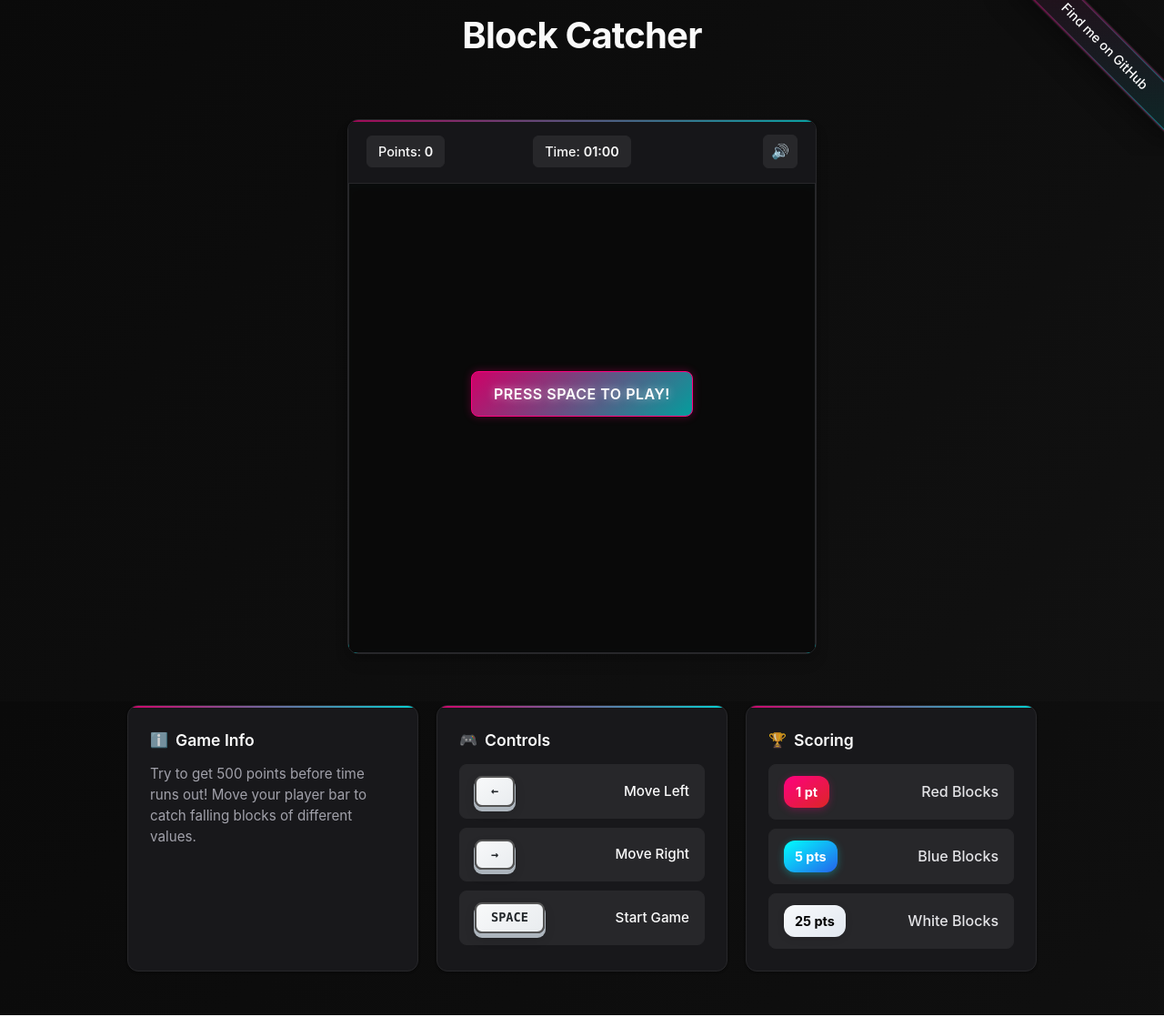
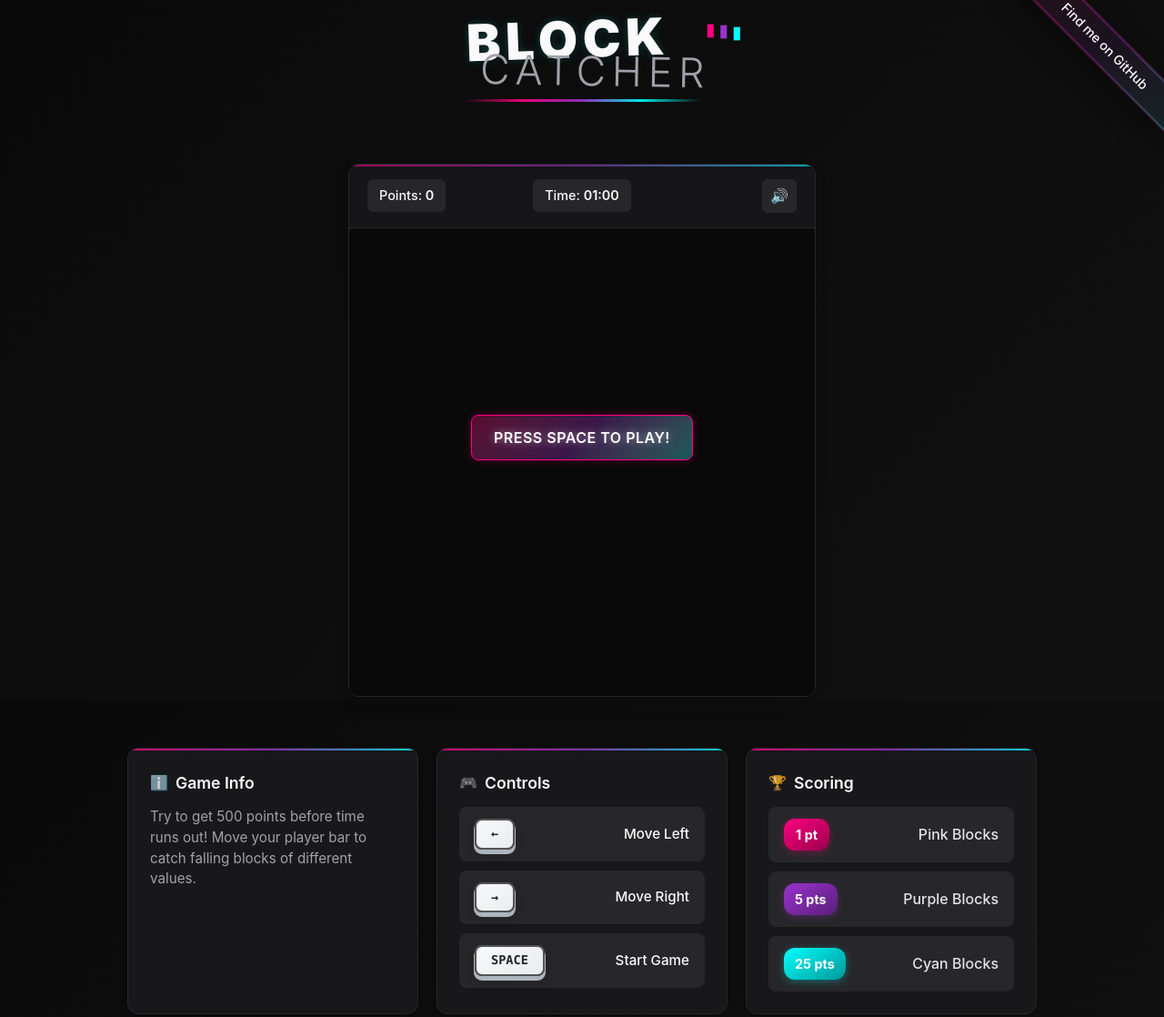
Before and after one commit to zerebos/BlockCatcher, a website with bundled scripts: page src/index.html in a window 1280 px wide. Shown: the part 29-1147 px from the top of the page at 91% size. Built offline with nearby package versions, Linux system fonts and the light colour scheme; grey boxes are pictures that could not be loaded.

Commit message:
Improve page layout and add new logo

```diff
--- a/src/config.ts
+++ b/src/config.ts
@@ -1,4 +1,4 @@
-export const SCORE_THRESHOLD = "hot" in import.meta ? 500 : 500;
+export const SCORE_THRESHOLD = "hot" in import.meta ? 25 : 500;
 export const MAX_SECONDS = "hot" in import.meta ? 10 : 60;
 export const BLOCK_INTERVAL = "hot" in import.meta ? 1000 : 1000;
 export const MASTER_VOLUME = 0.6;
--- a/src/hud.ts
+++ b/src/hud.ts
@@ -1,4 +1,5 @@
-import DOMManager, {type UIState} from "./utils/dom-manager";
+import DOMManager from "./utils/dom-manager";
+import type {UIState} from "./types";
 
 export default class HUD {
     private domManager: DOMManager;
@@ -52,8 +53,8 @@ export default class HUD {
     }
 
     updateTime(secondsRemaining: number) {
-        const minutes = Math.round(secondsRemaining / 60);
-        const seconds = Math.ceil(secondsRemaining % 60);
+        const minutes = Math.floor(Math.ceil(secondsRemaining) / 60);
+        const seconds = Math.ceil(Math.ceil(secondsRemaining) % 60);
 
         this.currentState = {
             ...this.currentState,
--- a/src/index.html
+++ b/src/index.html
@@ -44,7 +44,18 @@
         <div id="forkongithub"><a href="https://github.com/zerebos/BlockCatcher" aria-label="View source code on GitHub">Find me on GitHub</a></div>
 
         <header class="page-header">
-            <h1>Block Catcher</h1>
+            <div class="logo">
+                <div class="logo-text">
+                    <span class="logo-block">BLOCK</span>
+                    <span class="logo-catcher">CATCHER</span>
+                </div>
+                <div class="logo-accents" aria-hidden="true">
+                    <span class="logo-accent logo-accent-pink">▮</span>
+                    <span class="logo-accent logo-accent-purple">▮</span>
+                    <span class="logo-accent logo-accent-cyan">▮</span>
+                </div>
+                <div class="logo-underline"></div>
+            </div>
         </header>
 
         <main class="game-container">
@@ -79,8 +90,8 @@
 
                 <div id="game-instructions" class="sr-only">
                     Use the left and right arrow keys to move your player bar.
-                    Catch falling blocks to score points. Red blocks are worth 1 point,
-                    blue blocks are worth 5 points, and white blocks are worth 25 points.
+                    Catch falling blocks to score points. Pink blocks are worth 1 point,
+                    purple blocks are worth 5 points, and cyan blocks are worth 25 points.
                     Try to score 500 points before time runs out. Press space to start or restart the game.
                 </div>
             </div>
@@ -119,16 +130,16 @@
                 <h3 id="scoring-section">Scoring</h3>
                 <div class="scoring-grid">
                     <div class="score-item">
-                        <var class="red" aria-label="1 point">1 pt</var>
-                        <span>Red Blocks</span>
+                        <var class="pink" aria-label="1 point">1 pt</var>
+                        <span>Pink Blocks</span>
                     </div>
                     <div class="score-item">
-                        <var class="blue" aria-label="5 points">5 pts</var>
-                        <span>Blue Blocks</span>
+                        <var class="purple" aria-label="5 points">5 pts</var>
+                        <span>Purple Blocks</span>
                     </div>
                     <div class="score-item">
-                        <var class="white" aria-label="25 points">25 pts</var>
-                        <span>White Blocks</span>
+                        <var class="cyan" aria-label="25 points">25 pts</var>
+                        <span>Cyan Blocks</span>
                     </div>
                 </div>
             </div>
--- a/src/styles/base.css
+++ b/src/styles/base.css
@@ -26,7 +26,8 @@
   /* Synthwave accent colors for pops */
   --synthwave-pink: #ff0080;
   --synthwave-cyan: #00ffff;
-  --synthwave-gradient: linear-gradient(90deg, #ff0080, #00ffff);
+  --synthwave-purple: #9933cc;
+  --synthwave-gradient: linear-gradient(90deg, var(--synthwave-pink), var(--synthwave-purple), var(--synthwave-cyan));
 }
 
 *, ::before, ::after {
@@ -73,36 +74,108 @@ body {
     position: relative;
 }
 
-/* .page-header::before {
-    content: '';
-    position: absolute;
-    top: 0;
-    left: 0;
-    right: 0;
-    bottom: 0;
-    z-index: -1;
-    background: var(--synthwave-gradient);
-    border-radius: 8px;
+/* Logo styling */
+/* .logo {
+    display: flex;
+    flex-direction: column;
+    align-items: center;
+    position: relative;
+    gap: -8px;
+    margin: 0;
 } */
 
-.page-header h1 {
-    font-size: 2.5rem;
+.logo-text {
+    display: flex;
+    flex-direction: column;
+    align-items: center;
+    position: relative;
+    gap: -8px;
     margin: 0;
-    font-weight: 700;
+}
+
+.logo-block {
+    font-size: 3.5rem;
+    font-weight: 900;
     color: var(--text-primary);
-    letter-spacing: -0.02em;
-    line-height: 1.2;
-    position: relative;
-    /* filter: drop-shadow(0 0 5px rgba(255, 0, 128, 0.5)) */
-        /* drop-shadow(0 0 10px rgba(0, 255, 255, 0.5)); */
-    /* filter: drop-shadow(0 0 10px rgba(0, 0, 0, 0.9)); */
-    /* filter: drop-shadow(0 0 3px var(--synthwave-pink)); */
-    /* -webkit-text-stroke: 1px black; */
+    transform: rotate(-2deg) translateX(-15px);
+    letter-spacing: 0.1em;
+    text-shadow:
+        2px 2px 0 rgba(0, 0, 0, 0.3),
+        0 0 10px rgba(0, 255, 255, 0.2);
+    margin: 0;
+    line-height: 1;
+}
+
+.logo-catcher {
+    font-size: 2.8rem;
+    font-weight: 300;
+    color: var(--text-secondary);
+    transform: rotate(1deg) translateX(15px);
+    letter-spacing: 0.15em;
+    margin-top: -15px;
+    line-height: 1;
+}
+
+.logo-accents {
+    position: absolute;
+    top: 20px;
+    right: -25px;
+    display: flex;
+    gap: 4px;
+}
+
+.logo-accent {
+    font-size: 1.2rem;
+    animation: float 2s ease-in-out infinite;
+}
+
+.logo-accent-pink {
+    color: var(--synthwave-pink);
+    animation-delay: 0s;
+}
+
+.logo-accent-purple {
+    color: #9933cc; /* Purple middle of gradient */
+    animation-delay: 0.3s;
+}
+
+.logo-accent-cyan {
+    color: var(--synthwave-cyan);
+    animation-delay: 0.6s;
+}
+
+.logo-underline {
+    width: 100%;
+    height: 3px;
+    background: linear-gradient(90deg, transparent, var(--synthwave-pink), var(--synthwave-purple), var(--synthwave-cyan), transparent);
+    margin-top: 8px;
+    border-radius: 2px;
+    animation: pulse 3s ease-in-out infinite;
+}
+
+@keyframes float {
+    0%, 100% { transform: translateY(0px); }
+    50% { transform: translateY(-5px); }
+}
+
+@keyframes pulse {
+    0%, 100% {
+        opacity: 0.6;
+        transform: scaleX(1);
+    }
+    50% {
+        opacity: 1;
+        transform: scaleX(1.05);
+    }
+}
+
+/* Header styling */
+.page-header {
     /* text-shadow:
         0 0 10px rgba(0, 255, 255, 0.9),
         0 0 20px rgba(255, 20, 147, 0.8),
-        0 0 30px rgba(0, 255, 255, 0.7); */
-    /* border: 2px solid transparent;
+        0 0 30px rgba(0, 255, 255, 0.7);
+    border: 2px solid transparent;
     background: linear-gradient(var(--bg-primary), var(--bg-primary)) padding-box,
                 linear-gradient(135deg, var(--synthwave-cyan), var(--synthwave-pink)) border-box; */
     border-radius: 8px;
@@ -332,22 +405,22 @@ var {
     display: inline-block;
 }
 
-var.red {
-    background: linear-gradient(145deg, var(--synthwave-pink), #dc2626);
+var.pink {
+    background: linear-gradient(145deg, var(--synthwave-pink), hsl(from var(--synthwave-pink) h s calc(l * 0.6)));
     color: #fff;
     box-shadow: 0 2px 8px rgba(255, 0, 128, 0.3);
 }
 
-var.blue {
-    background: linear-gradient(145deg, var(--synthwave-cyan), #2563eb);
+var.purple {
+    background: linear-gradient(145deg, var(--synthwave-purple), hsl(from var(--synthwave-purple) h s calc(l * 0.6)));
+    color: #fff;
+    box-shadow: 0 2px 8px rgba(153, 51, 204, 0.3);
+}
+
+var.cyan {
+    background: linear-gradient(145deg, var(--synthwave-cyan), hsl(from var(--synthwave-cyan) h s calc(l * 0.6)));
     color: #fff;
     box-shadow: 0 2px 8px rgba(0, 255, 255, 0.3);
-}
-
-var.white {
-    background: linear-gradient(145deg, #f8fafc, #e2e8f0);
-    color: #000;
-    box-shadow: 0 2px 8px rgba(0, 0, 0, 0.1);
 }
 
 /* Accessibility Styles */
@@ -365,17 +438,9 @@ var.white {
 
 /* Focus indicators for keyboard navigation */
 a:focus,
-canvas:focus,
 button:focus {
     outline: 2px solid #ffffff;
     outline-offset: 2px;
-}
-
-/* Enhanced focus for canvas */
-#gl-canvas:focus {
-    outline: 2px solid #ffffff;
-    outline-offset: 4px;
-    box-shadow: 0 0 0 4px rgba(255, 255, 255, 0.2);
 }
 
 /* High contrast mode support */
--- a/src/styles/game.css
+++ b/src/styles/game.css
@@ -153,20 +153,6 @@
     padding-top: 72px; /* Adjust for HUD height */
 }
 
-/* Add subtle glow around game canvas */
-#gl-canvas {
-    border-radius: 6px;
-    border: 1px solid var(--border);
-    transition: border-color 0.2s ease;
-}
-
-#gl-canvas:focus {
-    border-color: var(--synthwave-cyan);
-    outline: 2px solid rgba(0, 255, 255, 0.3);
-    outline-offset: 2px;
-    box-shadow: 0 0 15px rgba(0, 255, 255, 0.2);
-}
-
 /* Enhance the overlay styling */
 .overlay {
     position: absolute;
@@ -178,7 +164,6 @@
     border-radius: 6px;
     backdrop-filter: blur(4px);
     transition: all 0.2s ease;
-    border: 1px solid var(--border);
 }
 
 .overlay.hide {
@@ -225,7 +210,7 @@
 
 #play {
     font-size: 1rem;
-    background: linear-gradient(135deg, rgba(255, 0, 128, 0.8), rgba(0, 255, 255, 0.6));
+    background: linear-gradient(135deg, rgba(from var(--synthwave-pink) r g b / 0.33), rgba(from var(--synthwave-purple) r g b / 0.33), rgba(from var(--synthwave-cyan) r g b / 0.33));
     color: white;
     padding: 12px 24px;
     border-radius: 8px;
@@ -243,7 +228,7 @@
 }
 
 #play:hover {
-    background: linear-gradient(135deg, rgba(255, 0, 128, 0.9), rgba(0, 255, 255, 0.7));
+    background: linear-gradient(135deg, rgba(from var(--synthwave-pink) r g b / 0.66), rgba(from var(--synthwave-purple) r g b / 0.66), rgba(from var(--synthwave-cyan) r g b / 0.66));
     transform: translateY(-2px);
     box-shadow:
         0 4px 6px rgba(0, 0, 0, 0.1),
--- a/src/styles/github.css
+++ b/src/styles/github.css
@@ -3,7 +3,7 @@
 }
 
 #forkongithub a {
-    background: linear-gradient(135deg, rgba(255, 0, 128, 0.1), rgba(0, 255, 255, 0.1));
+    background: linear-gradient(135deg, rgba(from var(--synthwave-pink) r g b / 0.1), rgba(from var(--synthwave-purple) r g b / 0.1), rgba(from var(--synthwave-cyan) r g b / 0.1));
     border: 1px solid rgba(255, 0, 128, 0.3);
     color: var(--text-primary);
     text-decoration: none;
@@ -20,7 +20,7 @@
 }
 
 #forkongithub a:hover {
-    background: linear-gradient(135deg, rgba(255, 0, 128, 0.15), rgba(0, 255, 255, 0.15));
+    background: linear-gradient(135deg, rgba(from var(--synthwave-pink) r g b / 0.5), rgba(from var(--synthwave-purple) r g b / 0.5), rgba(from var(--synthwave-cyan) r g b / 0.5));
     border-color: var(--synthwave-cyan);
     color: var(--text-primary);
     transform: translateY(-1px);
```
